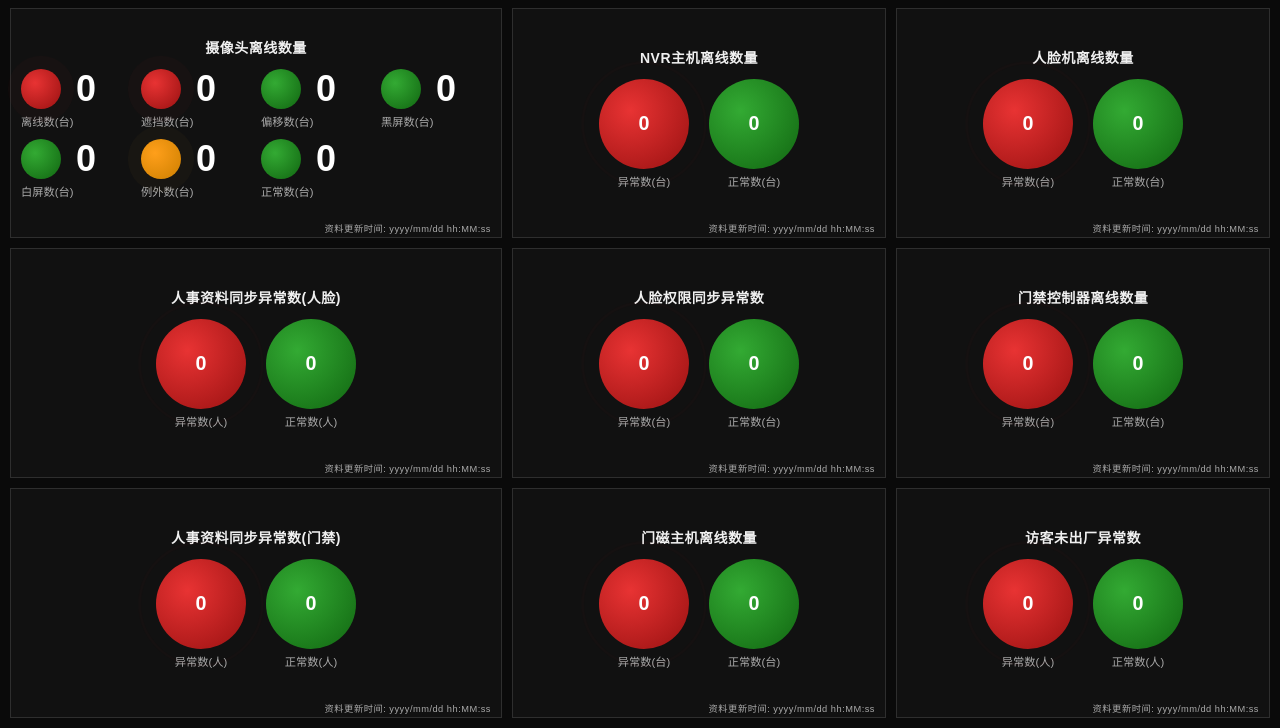
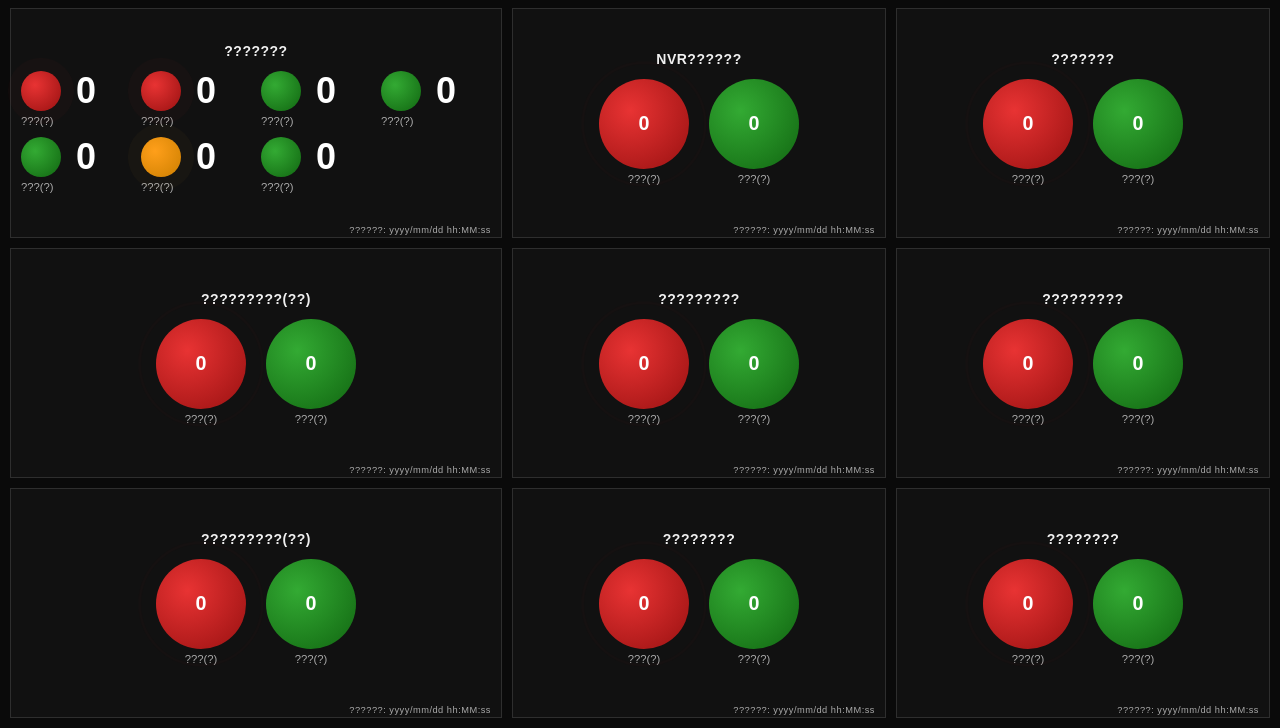
Before and after one commit to KayXCrypto/newP, a plain HTML site: page index.html in a window 1280 px wide. Shown: the part 72-800 px from the top of the page. Drawn offline with Linux system fonts and the light colour scheme; files that its build step writes are made by us from their sources; a script that the page names is missing; files whose address does not match are found by name.

Commit message:
Update index.html

```diff
--- a/index.html
+++ b/index.html
@@ -3,7 +3,7 @@
 
 <head>
     <meta charset="UTF-8">
-    <title>WVN安防设备异常状态监控看板</title>
+    <title>WVN????????????</title>
     <link rel="icon" type="image/png" href="./images/logo.png">
     <link rel="stylesheet" href="./style/index.css?v=9">
     <link rel="stylesheet" href="./style/layout.css?v=7">
@@ -36,10 +36,10 @@
                         fill="currentColor"></path>
                 </svg>
             </div>
-            <div class="dashboard-title" id="title">WVN安防设备异常状态监控看板</div>
+            <div class="dashboard-title" id="title">WVN????????????</div>
 
             <div class="contact-title" id="contact-title-text" onclick="openContactsModal()"
-                style="cursor: pointer; text-decoration: underline;">IT人员联系方式</div>
+                style="cursor: pointer; text-decoration: underline;">IT??????</div>
 
             <div class="header-right-container">
                 <div id="current-time" class="time-display">yyyy/mm/dd hh:MM:ss</div>
@@ -55,195 +55,195 @@
         </div>
 
         <div class="grid-top">
-            <!-- Card camera: Offline | Bị che | Xoay lệch | Đen | Trắng | Ngoại lệ | Bình thường.
-                 5 ô lỗi đều mở cùng popup camera, nút lọc tương ứng được chọn sẵn -->
+            <!-- Card camera: Offline | B? che | Xoay l?ch | Ðen | Tr?ng | Ngo?i l? | Bình thu?ng.
+                 5 ô l?i d?u m? cùng popup camera, nút l?c tuong ?ng du?c ch?n s?n -->
             <div class="card card-camera">
-                <div class="card-title" id="camera-title-text">摄像头离线数量</div>
+                <div class="card-title" id="camera-title-text">???????</div>
                 <div class="circles-row">
                     <div class="circle-wrap">
                         <div class="circle abnormal clickable" id="camera-abnormal"
                             onclick="openModal('camera', 'offline')">0</div>
-                        <div class="circle-label" id="camera-offline-label">离线数(台)</div>
+                        <div class="circle-label" id="camera-offline-label">???(?)</div>
                     </div>
                     <div class="circle-wrap">
                         <div class="circle covered clickable" id="camera-covered"
                             onclick="openModal('camera', 'covered')">0</div>
-                        <div class="circle-label" id="camera-covered-label">遮挡数(台)</div>
+                        <div class="circle-label" id="camera-covered-label">???(?)</div>
                     </div>
                     <div class="circle-wrap">
                         <div class="circle rotated clickable is-zero" id="camera-rotated"
                             onclick="openModal('camera', 'rotated')">0</div>
-                        <div class="circle-label" id="camera-rotated-label">偏移数(台)</div>
+                        <div class="circle-label" id="camera-rotated-label">???(?)</div>
                     </div>
                     <div class="circle-wrap">
                         <div class="circle black clickable is-zero" id="camera-black"
                             onclick="openModal('camera', 'black')">0</div>
-                        <div class="circle-label" id="camera-black-label">黑屏数(台)</div>
+                        <div class="circle-label" id="camera-black-label">???(?)</div>
                     </div>
                     <div class="circle-wrap">
                         <div class="circle white clickable is-zero" id="camera-white"
                             onclick="openModal('camera', 'white')">0</div>
-                        <div class="circle-label" id="camera-white-label">白屏数(台)</div>
+                        <div class="circle-label" id="camera-white-label">???(?)</div>
                     </div>
                     <div class="circle-wrap">
                         <div class="circle exception clickable" id="camera-exception"
                             onclick="openModal('camera_exception')">0</div>
-                        <div class="circle-label" id="camera-exception-label">例外数(台)</div>
+                        <div class="circle-label" id="camera-exception-label">???(?)</div>
                     </div>
                     <div class="circle-wrap">
                         <div class="circle normal" id="camera-normal">0</div>
-                        <div class="circle-label">正常数(台)</div>
+                        <div class="circle-label">???(?)</div>
                     </div>
                 </div>
 
                 <div class="card-time-footer">
-                    <span id="camera-time-title-text">资料更新时间</span>:
+                    <span id="camera-time-title-text">??????</span>:
                     <span id="camera-time-value">yyyy/mm/dd hh:MM:ss</span>
                 </div>
             </div>
 
             <div class="card">
-                <div class="card-title" id='nvr-title-text'>NVR主机离线数量</div>
+                <div class="card-title" id='nvr-title-text'>NVR??????</div>
                 <div class="circles-row">
                     <div class="circle-wrap">
                         <div class="circle abnormal clickable" id="nvr-abnormal" onclick="openModal('nvr')">0</div>
-                        <div class="circle-label">异常数(台)</div>
+                        <div class="circle-label">???(?)</div>
                     </div>
                     <div class="circle-wrap">
                         <div class="circle normal" id="nvr-normal">0</div>
-                        <div class="circle-label">正常数(台)</div>
+                        <div class="circle-label">???(?)</div>
                     </div>
                 </div>
                 <div class="card-time-footer">
-                    <span id="nvr-time-title-text">资料更新时间</span>:
+                    <span id="nvr-time-title-text">??????</span>:
                     <span id="nvr-time-value">yyyy/mm/dd hh:MM:ss</span>
                 </div>
             </div>
 
             <div class="card">
-                <div class="card-title" id='face-title-text'>人脸机离线数量</div>
+                <div class="card-title" id='face-title-text'>???????</div>
                 <div class="circles-row">
                     <div class="circle-wrap">
                         <div class="circle abnormal clickable" id="face-abnormal" onclick="openModal('face')">0</div>
-                        <div class="circle-label">异常数(台)</div>
+                        <div class="circle-label">???(?)</div>
                     </div>
                     <div class="circle-wrap">
                         <div class="circle normal" id="face-normal">0</div>
-                        <div class="circle-label">正常数(台)</div>
+                        <div class="circle-label">???(?)</div>
                     </div>
                 </div>
                 <div class="card-time-footer">
-                    <span id="face-time-title-text">资料更新时间</span>:
+                    <span id="face-time-title-text">??????</span>:
                     <span id="face-time-value">yyyy/mm/dd hh:MM:ss</span>
                 </div>
             </div>
 
             <div class="card">
-                <div class="card-title" id='hr_face-title-text'>人事资料同步异常数(人脸)</div>
+                <div class="card-title" id='hr_face-title-text'>?????????(??)</div>
                 <div class="circles-row">
                     <div class="circle-wrap">
                         <div class="circle abnormal clickable" id="hr_face-abnormal" onclick="openModal('hr_face')">0</div>
-                        <div class="circle-label">异常数(人)</div>
+                        <div class="circle-label">???(?)</div>
                     </div>
                     <div class="circle-wrap">
                         <div class="circle normal" id="hr_face-normal">0</div>
-                        <div class="circle-label">正常数(人)</div>
+                        <div class="circle-label">???(?)</div>
                     </div>
                 </div>
                 <div class="card-time-footer">
-                    <span id="hr_face-time-title-text">资料更新时间</span>:
+                    <span id="hr_face-time-title-text">??????</span>:
                     <span id="hr_face-time-value">yyyy/mm/dd hh:MM:ss</span>
                 </div>
             </div>
 
             <div class="card">
-                <div class="card-title" id='perm-title-text'>人脸权限同步异常数</div>
+                <div class="card-title" id='perm-title-text'>?????????</div>
                 <div class="circles-row">
                     <div class="circle-wrap">
                         <div class="circle abnormal clickable" id="perm-abnormal" onclick="openModal('perm')">0</div>
-                        <div class="circle-label">异常数(台)</div>
+                        <div class="circle-label">???(?)</div>
                     </div>
                     <div class="circle-wrap">
                         <div class="circle normal" id="perm-normal">0</div>
-                        <div class="circle-label">正常数(台)</div>
+                        <div class="circle-label">???(?)</div>
                     </div>
                 </div>
                 <div class="card-time-footer">
-                    <span id="perm-time-title-text">资料更新时间</span>:
+                    <span id="perm-time-title-text">??????</span>:
                     <span id="perm-time-value">yyyy/mm/dd hh:MM:ss</span>
                 </div>
             </div>
 
             <div class="card">
-                <div class="card-title" id='accesscontrol-title-text'>门禁控制器离线数量</div>
+                <div class="card-title" id='accesscontrol-title-text'>?????????</div>
                 <div class="circles-row">
                     <div class="circle-wrap">
                         <div class="circle abnormal clickable" id="accesscontrol-abnormal"
                             onclick="openModal('accesscontrol')">0</div>
-                        <div class="circle-label">异常数(台)</div>
+                        <div class="circle-label">???(?)</div>
                     </div>
                     <div class="circle-wrap">
                         <div class="circle normal" id="accesscontrol-normal">0</div>
-                        <div class="circle-label">正常数(台)</div>
+                        <div class="circle-label">???(?)</div>
                     </div>
                 </div>
                 <div class="card-time-footer">
-                    <span id="accesscontrol-time-title-text">资料更新时间</span>:
+                    <span id="accesscontrol-time-title-text">??????</span>:
                     <span id="accesscontrol-time-value">yyyy/mm/dd hh:MM:ss</span>
                 </div>
             </div>
 
             <div class="card">
-                <div class="card-title" id='hr_door-title-text'>人事资料同步异常数(门禁)</div>
+                <div class="card-title" id='hr_door-title-text'>?????????(??)</div>
                 <div class="circles-row">
                     <div class="circle-wrap">
                         <div class="circle abnormal clickable" id="hr_door-abnormal" onclick="openModal('hr_door')">0</div>
-                        <div class="circle-label">异常数(人)</div>
+                        <div class="circle-label">???(?)</div>
                     </div>
                     <div class="circle-wrap">
                         <div class="circle normal" id="hr_door-normal">0</div>
-                        <div class="circle-label">正常数(人)</div>
+                        <div class="circle-label">???(?)</div>
                     </div>
                 </div>
                 <div class="card-time-footer">
-                    <span id="hr_door-time-title-text">资料更新时间</span>:
+                    <span id="hr_door-time-title-text">??????</span>:
                     <span id="hr_door-time-value">yyyy/mm/dd hh:MM:ss</span>
                 </div>
             </div>
 
             <div class="card">
-                <div class="card-title" id='magnetdoor-title-text'>门磁主机离线数量</div>
+                <div class="card-title" id='magnetdoor-title-text'>????????</div>
                 <div class="circles-row">
                     <div class="circle-wrap">
                         <div class="circle abnormal clickable" id="magnetdoor-abnormal"
                             onclick="openModal('magnetdoor')">0</div>
-                        <div class="circle-label">异常数(台)</div>
+                        <div class="circle-label">???(?)</div>
                     </div>
                     <div class="circle-wrap">
                         <div class="circle normal" id="magnetdoor-normal">0</div>
-                        <div class="circle-label">正常数(台)</div>
+                        <div class="circle-label">???(?)</div>
                     </div>
                 </div>
                 <div class="card-time-footer">
-                    <span id="magnetdoor-time-title-text">资料更新时间</span>:
+                    <span id="magnetdoor-time-title-text">??????</span>:
                     <span id="magnetdoor-time-value">yyyy/mm/dd hh:MM:ss</span>
                 </div>
             </div>
 
             <div class="card">
-                <div class="card-title" id='visitor-title-text'>访客未出厂异常数</div>
+                <div class="card-title" id='visitor-title-text'>????????</div>
                 <div class="circles-row">
                     <div class="circle-wrap">
                         <div class="circle abnormal clickable" id="visitor-abnormal" onclick="openModal('visitor')">0</div>
-                        <div class="circle-label">异常数(人)</div>
+                        <div class="circle-label">???(?)</div>
                     </div>
                     <div class="circle-wrap">
                         <div class="circle normal" id="visitor-normal">0</div>
-                        <div class="circle-label">正常数(人)</div>
+                        <div class="circle-label">???(?)</div>
                     </div>
                 </div>
                 <div class="card-time-footer">
-                    <span id="visitor-time-title-text">资料更新时间</span>:
+                    <span id="visitor-time-title-text">??????</span>:
                     <span id="visitor-time-value">yyyy/mm/dd hh:MM:ss</span>
                 </div>
             </div>
@@ -353,23 +353,23 @@
     <script src="./js/mqtt.min.js"></script>
     <script src="./js/layout.js?v=8"></script>
     <script>
-        // --- BIẾN TOÀN CỤC ---
+        // --- BI?N TOÀN C?C ---
         let CURRENT_DETAIL_DATA = null;
         let CURRENT_TYPE = "";
         let PREVIOUS_TYPE = "";
         let CURRENT_LANG = localStorage.getItem('lang') || 'zh';
         let GLOBAL_CONTACTS_DATA = [];
-        let CAMERA_FILTER = null;          // null = hiển thị tất cả
+        let CAMERA_FILTER = null;          // null = hi?n th? t?t c?
 
         const CAMERA_FILTERS = ['offline', 'covered', 'rotated', 'black', 'white'];
         let CAMERA_COUNTS = { offline: null, covered: null, rotated: null, black: null, white: null, exception: null };
 
-        // Loại detail gửi lên server theo nút đang chọn (mỗi loại là 1 SQL trong config.json)
+        // Lo?i detail g?i lên server theo nút dang ch?n (m?i lo?i là 1 SQL trong config.json)
         function cameraDetailType() {
             return CAMERA_FILTERS.includes(CAMERA_FILTER) ? 'camera_' + CAMERA_FILTER : 'camera';
         }
 
-        // Tổng tất cả loại lỗi camera (hiển thị khi không lọc)
+        // T?ng t?t c? lo?i l?i camera (hi?n th? khi không l?c)
         function cameraTotal() {
             return CAMERA_FILTERS.reduce((s, k) => s + (CAMERA_COUNTS[k] ?? 0), 0);
         }
@@ -395,7 +395,7 @@
             });
         }
 
-        // Bấm lần nữa vào nút đang chọn thì bỏ lọc, quay lại hiển thị tất cả
+        // B?m l?n n?a vào nút dang ch?n thì b? l?c, quay l?i hi?n th? t?t c?
         let CAMERA_REQ_SEQ = 0;
         async function setCameraFilter(status) {
             CAMERA_FILTER = (CAMERA_FILTER === status) ? null : status;
@@ -410,7 +410,7 @@
             } catch (e) { console.error(e); }
         }
 
-        // --- QUẢN LÝ NGÔN NGỮ ---
+        // --- QU?N LÝ NGÔN NG? ---
         function setLanguage(lang) {
             CURRENT_LANG = lang;
             localStorage.setItem('lang', lang);
@@ -463,7 +463,7 @@
             const exceptionLabel = document.getElementById('camera-exception-label');
             if (exceptionLabel) exceptionLabel.textContent = `${dict.exception}(${dict.unit_tai})`;
 
-            // Vẽ lại modal nếu đang mở
+            // V? l?i modal n?u dang m?
             const overlay = document.getElementById('overlay');
             if (overlay && overlay.classList.contains('active')) {
                 if (CURRENT_TYPE === "it_contacts") {
@@ -488,7 +488,7 @@
                 if (btn) openEditModal(EDIT_ROW_INDEX, btn);
             }
 
-            // Login modal theo ngôn ngữ
+            // Login modal theo ngôn ng?
             document.getElementById('login-modal-title').textContent = dict.login_title || '\uD83D\uDD12 Login';
             document.getElementById('login-label-username').textContent = dict.login_username || 'Username';
             document.getElementById('login-label-password').textContent = dict.login_password || 'Password';
@@ -499,9 +499,9 @@
             applyCameraFilterLabels();
         }
 
-        // --- KẾT NỐI MQTT ---
-        // Thử với server.js local: localStorage.setItem('mqttUrl','ws://localhost:9001'); location.reload();
-        // Quay lại mặc định:  localStorage.removeItem('mqttUrl'); location.reload();
+        // --- K?T N?I MQTT ---
+        // Th? v?i server.js local: localStorage.setItem('mqttUrl','ws://localhost:9001'); location.reload();
+        // Quay l?i m?c d?nh:  localStorage.removeItem('mqttUrl'); location.reload();
         const MQTT_WS_URL = localStorage.getItem('mqttUrl') || 'wss://wvnitsec.wistron.com/mqtt';
         console.log('[WVN] build r9 | MQTT =', MQTT_WS_URL);
         const mqttClient = mqtt.connect(MQTT_WS_URL, {
@@ -539,6 +539,12 @@
                 const abnormalEl = document.getElementById(`${key}-abnormal`);
                 const normalEl = document.getElementById(`${key}-normal`);
 
+                console.log(
+            key,
+            data[key].abnormal,
+            typeof data[key].abnormal
+        );
+
                 if (abnormalEl && normalEl) {
                     abnormalEl.textContent = data[key].abnormal;
                     normalEl.textContent = data[key].normal;
@@ -570,7 +576,7 @@
                         exceptionEl.classList.toggle('is-zero', !(CAMERA_COUNTS.exception > 0));
                     }
 
-                    // 3 ô phụ: màn hình đen / màn hình trắng / bị xoay lệch
+                    // 3 ô ph?: màn hình den / màn hình tr?ng / b? xoay l?ch
                     ['black', 'white', 'rotated'].forEach(k => {
                         const el = document.getElementById('camera-' + k);
                         if (!el) return;
@@ -624,7 +630,7 @@
             const allType = typeMapping[CURRENT_TYPE];
 
             titleEl.innerHTML = `
-                <button onclick="openModal(PREVIOUS_TYPE)" class="btn-back"> ← ${dict.back || 'Back'} </button>
+                <button onclick="openModal(PREVIOUS_TYPE)" class="btn-back"> ? ${dict.back || 'Back'} </button>
                 <span style="margin-left:10px">ALL - ${dict[CURRENT_TYPE]} - ${dict.abnormal_detail}</span>`;
 
             try {
@@ -737,7 +743,7 @@
         function openCameraMap() { LayoutViewer.open({ lang: CURRENT_LANG }); }
         function closeCameraMap() { LayoutViewer.close(); }
 
-        // Lấy IP camera của 1 dòng. Ưu tiên ô có dạng IPv4 khác NVR IP (row[1]), nếu không có thì dùng row[4]
+        // L?y IP camera c?a 1 dòng. Uu tiên ô có d?ng IPv4 khác NVR IP (row[1]), n?u không có thì dùng row[4]
         function getRowCameraIp(row) {
             const ipRe = /^\d{1,3}(\.\d{1,3}){3}$/;
             const nvrIp = String(row[1] ?? '').trim();
@@ -747,7 +753,7 @@
             return cands.length ? cands[cands.length - 1] : (row[4] ?? '');
         }
 
-        // Mở layout và nhảy tới đúng camera (IP -> NVR IP + kênh -> tên camera)
+        // M? layout và nh?y t?i dúng camera (IP -> NVR IP + kênh -> tên camera)
         function openCameraMapAt(btn) {
             const d = btn.dataset;
             if (!d.ip && !d.name) return;
@@ -760,7 +766,7 @@
         async function openPersonnelDetail(subType, id) {
             const dict = window.i18n[CURRENT_LANG];
             const titleEl = document.getElementById('modal-title');
-            titleEl.innerHTML = `<button onclick="openModal(PREVIOUS_TYPE)" class="btn-back"> ← ${dict.back || 'Back'} </button> <span style="margin-left:10px">${id} - ${dict.abnormal_detail}</span>`;
+            titleEl.innerHTML = `<button onclick="openModal(PREVIOUS_TYPE)" class="btn-back"> ? ${dict.back || 'Back'} </button> <span style="margin-left:10px">${id} - ${dict.abnormal_detail}</span>`;
 
             try {
                 const data = await getMqttData('wvn/security_qas/request/subdetail', { type: subType, id });
@@ -794,12 +800,12 @@
             let colKey = type.replace('sub_', '').replace('all_', '').replace('hrface', 'hr_face').replace('hrdoor', 'hr_door');
             const cols = isSub ? dict.cols_map_sub[colKey] : (dict.cols_map[type] || dict.cols_map[colKey]);
 
-            // --- Tính số lượng hiển thị ---
+            // --- Tính s? lu?ng hi?n th? ---
             let total = 0;
             if (type === "visitor") {
                 total = rows.length;
             } else if (type === 'camera' && !isSub) {
-                // Luôn là tổng cả 5 loại, không phụ thuộc nút lọc đang chọn
+                // Luôn là t?ng c? 5 lo?i, không ph? thu?c nút l?c dang ch?n
                 const allNull = CAMERA_FILTERS.every(k => CAMERA_COUNTS[k] === null);
                 total = allNull ? rows.length : cameraTotal();
             } else if (type === 'camera_exception') {
@@ -810,7 +816,7 @@
                 total = rows.length;
             }
 
-            // --- Đơn vị: Người hay Thiết bị ---
+            // --- Ðon v?: Ngu?i hay Thi?t b? ---
             let isPeople = false;
             if (isSub) {
                 isPeople = type.includes('hrface') || type.includes('hrdoor') || type.includes('hr_');
@@ -819,8 +825,8 @@
             }
             countVal.textContent = `${total} ${isPeople ? dict.unit_ren : dict.unit_tai}`;
 
-            // --- Dựng bảng ---
-            // Camera: cột 📍 (xem vị trí trên layout) + cột ✏️ (sửa ghi chú / lý do)
+            // --- D?ng b?ng ---
+            // Camera: c?t ?? (xem v? trí trên layout) + c?t ?? (s?a ghi chú / lý do)
             const showEdit = !isSub && (type === 'camera' || type === 'camera_exception');
             const showMap = !isSub && type === 'camera';
             const displayCols = [
@@ -838,8 +844,8 @@
             if (rows.length === 0) {
                 let hint = '';
                 if (type === 'camera' && !isSub && CAMERA_FILTER && (CAMERA_COUNTS[CAMERA_FILTER] || 0) > 0) {
-                    hint = `<div style="color:#faad14;font-size:12px;margin-top:6px">⚠ detail.camera_${CAMERA_FILTER} ?</div>`;
-                    console.warn(`[WVN] request detail 'camera_${CAMERA_FILTER}' trả 0 dòng nhưng dashboard báo ${CAMERA_COUNTS[CAMERA_FILTER]}: kiểm tra config.json trên backend`);
+                    hint = `<div style="color:#faad14;font-size:12px;margin-top:6px">? detail.camera_${CAMERA_FILTER} ?</div>`;
+                    console.warn(`[WVN] request detail 'camera_${CAMERA_FILTER}' tr? 0 dòng nhung dashboard báo ${CAMERA_COUNTS[CAMERA_FILTER]}: ki?m tra config.json trên backend`);
                 }
                 html += `<tr><td colspan="${displayCols.length || 1}" style="text-align:center;">${dict.no_data}${hint}</td></tr>`;
             } else {
@@ -893,7 +899,7 @@
             return date.toLocaleString('vi-VN', { timeZone: 'Asia/Ho_Chi_Minh' });
         }
 
-        // "Chi tiết Bất thường" của camera = tổng 5 loại lỗi
+        // "Chi ti?t B?t thu?ng" c?a camera = t?ng 5 lo?i l?i
         function updateCameraTotal() {
             if (CURRENT_TYPE !== 'camera') return;
             const dict = window.i18n[CURRENT_LANG];
@@ -1118,7 +1124,7 @@
                     statusEl.style.color = '#4caf50';
                     statusEl.textContent = newValue ? dict.save_success : dict.delete_success;
 
-                    // Tải lại bảng từ server
+                    // T?i l?i b?ng t? server
                     const requestType = isCameraException ? 'cameraexception' : (CURRENT_TYPE === 'camera' ? cameraDetailType() : CURRENT_TYPE);
                     const freshData = (!isCameraException && CURRENT_TYPE === 'camera')
                         ? await fetchCameraDetail()
```
